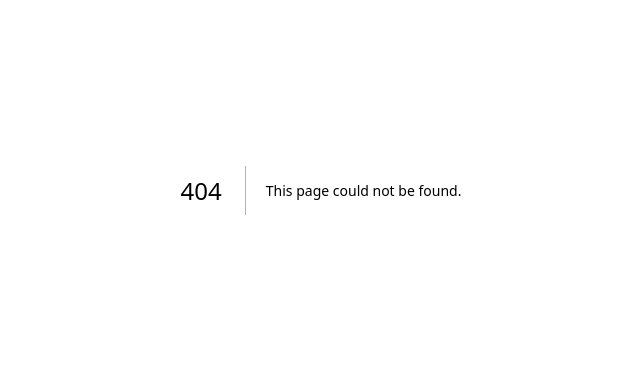
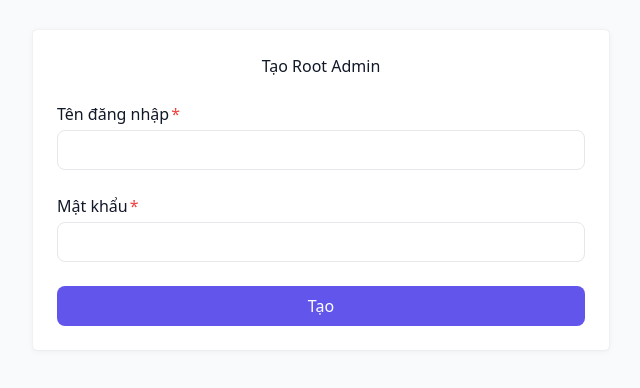
Before and after one commit to VoThanhDanh95/peki-admin-cms, a Next.js app: page /1/root_admin/create in a window 1280 px wide. Before the commit this address had no page. Shown: the part 210-598 px from the top of the page, without its empty margins (319-959 px from the left). Built offline with nearby package versions, Linux system fonts and the light colour scheme; no server answers; the database is empty.

Commit message:
add create root admin page

```diff
--- a/src/app/[lang]/login/page.tsx
+++ b/src/app/[lang]/login/page.tsx
@@ -9,7 +9,6 @@
     "w-[36rem] flex flex-col bg-surface-default rounded shadow-base m-auto p-6 space-y-6",
   ),
   title: Cn.c("font-h2-bold text-emphasized text-center"),
-  buttons: Cn.c("flex justify-end"),
 }
 
 const LoginPage = async ({
@@ -24,7 +23,6 @@
       <div className={styles.card}>
         <h2 className={styles.title}>{dictionary.loginPage.title}</h2>
         <LoginForm dictionary={dictionary["loginPage"]} />
-        <div className={styles.buttons}></div>
       </div>
     </div>
   )
--- /dev/null
+++ b/src/app/[lang]/root_admin/create/components/CreateRootAdminForm.tsx
@@ -0,0 +1,53 @@
+"use client"
+
+import Input from "@shared/components/Input"
+import { Cn } from "@shared/helpers/cn"
+import { FunctionComponent } from "react"
+import { Dictionary } from "../../../../../../get-dictionary"
+import { useCreateRootAdminForm } from "./hook"
+import Button from "@shared/components/Button"
+
+const styles = {
+  form: Cn.c("flex flex-col space-y-6"),
+}
+
+interface Props {
+  dictionary: Dictionary["createRootAdmin"]
+}
+
+const CreateRootAdminForm: FunctionComponent<Props> = ({ dictionary }) => {
+  const {
+    form: {
+      register,
+      formState: { errors },
+      clearErrors,
+    },
+    submit,
+  } = useCreateRootAdminForm(dictionary)
+
+  return (
+    <form className={styles.form} onSubmit={submit}>
+      <Input
+        name="userName"
+        register={register}
+        required
+        label={dictionary.userName}
+        error={errors.userName}
+        clearErrors={clearErrors}
+      />
+      <Input
+        name="password"
+        register={register}
+        required
+        label={dictionary.password}
+        error={errors.password}
+        clearErrors={clearErrors}
+      />
+      <Button>
+        {dictionary.create}
+      </Button>
+    </form>
+  )
+}
+
+export default CreateRootAdminForm
--- /dev/null
+++ b/src/app/[lang]/root_admin/create/components/hook.ts
@@ -0,0 +1,31 @@
+import { SubmitHandler, useForm } from "react-hook-form"
+import * as values from "./values"
+import { zodResolver } from "@hookform/resolvers/zod"
+import { Dictionary } from "../../../../../../get-dictionary"
+
+const useCreateRootAdminForm = (dictionary: Dictionary["createRootAdmin"]) => {
+  const defaultValues = values.defaultValues()
+
+  const schema = values.createRootAdminSchema(dictionary)
+
+  const form = useForm<values.FormType>({
+    mode: "onBlur",
+    reValidateMode: "onBlur",
+    shouldFocusError: false,
+    defaultValues,
+    resolver: zodResolver(schema),
+  })
+
+  const { handleSubmit } = form
+
+  const submit: SubmitHandler<values.FormType> = (data) => {
+    console.log(data)
+  }
+
+  return {
+    form,
+    submit: handleSubmit(submit),
+  }
+}
+
+export { useCreateRootAdminForm }
--- /dev/null
+++ b/src/app/[lang]/root_admin/create/components/values.ts
@@ -0,0 +1,15 @@
+import { z } from "zod"
+import { Dictionary } from "../../../../../../get-dictionary"
+
+export const defaultValues = () => ({
+  userName: "",
+  password: "",
+})
+
+export const createRootAdminSchema = (dictionary: Dictionary["createRootAdmin"]) =>
+  z.object({
+    userName: z.string().min(1, { message: dictionary.userNameRequired }),
+    password: z.string().min(1, { message: dictionary.passwordRequired }),
+  })
+
+export type FormType = z.infer<ReturnType<typeof createRootAdminSchema>>
--- /dev/null
+++ b/src/app/[lang]/root_admin/create/page.tsx
@@ -0,0 +1,38 @@
+import { Cn } from "@shared/helpers/cn"
+import { Locale } from "../../../../../i18n-config"
+import { getDictionary } from "../../../../../get-dictionary"
+import CreateRootAdminForm from "./components/CreateRootAdminForm"
+import prisma from "../../../../db"
+import { redirect } from "next/navigation"
+
+const styles = {
+  container: Cn.c("flex flex-col min-h-screen bg-default"),
+  card: Cn.c(
+    "w-[36rem] flex flex-col bg-surface-default rounded shadow-base m-auto p-6 space-y-6",
+  ),
+  title: Cn.c("font-h2-bold text-emphasized text-center"),
+}
+
+const CreateRootAdminPage = async ({
+  params: { lang },
+}: {
+  params: { lang: Locale }
+}) => {
+  const dictionary = await getDictionary(lang)
+  const userCount = await prisma.user.count()
+
+  if(userCount > 0) {
+    redirect('/login')
+  }
+
+  return (
+    <div className={styles.container}>
+      <div className={styles.card}>
+        <h2 className={styles.title}>{dictionary.createRootAdmin.title}</h2>
+        <CreateRootAdminForm dictionary={dictionary["createRootAdmin"]} />
+      </div>
+    </div>
+  )
+}
+
+export default CreateRootAdminPage
--- /dev/null
+++ b/src/db.ts
@@ -0,0 +1,15 @@
+import { PrismaClient } from '@prisma/client'
+
+const prismaClientSingleton = () => {
+  return new PrismaClient()
+}
+
+declare global {
+  var prismaGlobal: undefined | ReturnType<typeof prismaClientSingleton>
+}
+
+const prisma = globalThis.prismaGlobal ?? prismaClientSingleton()
+
+export default prisma
+
+if (process.env.NODE_ENV !== 'production') globalThis.prismaGlobal = prisma
--- a/src/dictionaries/vi.json
+++ b/src/dictionaries/vi.json
@@ -6,5 +6,13 @@
     "userNameRequired": "Tên đăng nhập bắt buộc",
     "passwordRequired": "Mật khẩu bắt buộc",
     "login": "Đăng nhập"
+  },
+  "createRootAdmin": {
+    "title": "Tạo Root Admin",
+    "userName": "Tên đăng nhập",
+    "password": "Mật khẩu",
+    "userNameRequired": "Tên đăng nhập bắt buộc",
+    "passwordRequired": "Mật khẩu bắt buộc",
+    "create": "Tạo"
   }
 }
```
